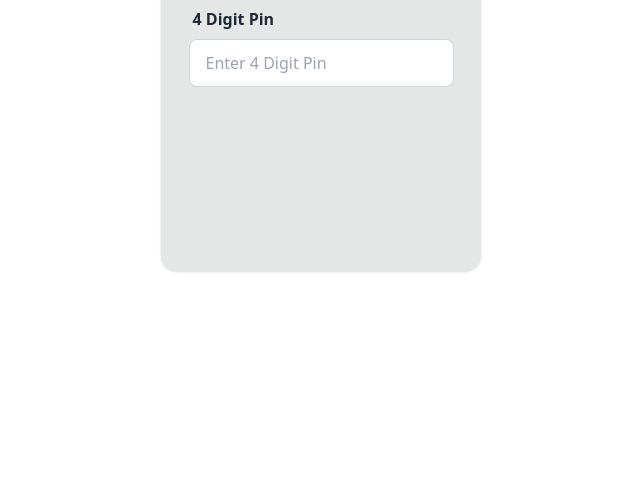
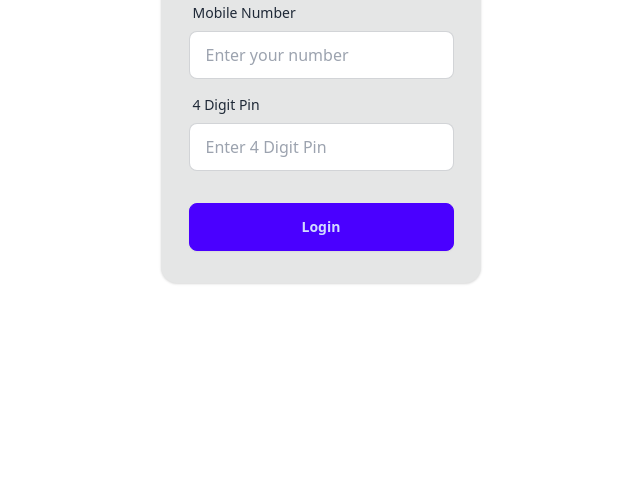
Before and after one commit to ashrafulislam08/payoo-banking, a plain HTML site: page index.html in a window 1280 px wide. Shown: the part 297-800 px from the top of the page, without its empty margins (319-959 px from the left). Drawn offline with nearby package versions, Linux system fonts and the light colour scheme.

Commit message:
Login functionality done

```diff
--- a/index.html
+++ b/index.html
@@ -12,40 +12,45 @@
     />
     <script src="https://cdn.tailwindcss.com"></script>
   </head>
-  <body class="flex items-center justify-center flex-col">
+  <body class="flex items-center justify-center flex-col h-screen">
     <!-- Login Page -->
     <div class>
       <div class="display">
-        <div class="artboard artboard-demo phone-1">
+        <div class="artboard artboard-demo phone pt-4">
           <!-- Logo of Payoo -->
           <section>
             <img src="./assets/logo.png" alt="Payoo Mobile Banking Logo" />
           </section>
           <!-- Form -->
-          <section>
-            <label class="form-control w-full max-w-xs">
-              <div class="label">
-                <span class="text-md font-semibold">Mobile Number</span>
-              </div>
+          <form class="card-body">
+            <div class="form-control">
+              <label class="label">
+                <span class="label-text">Mobile Number</span>
+              </label>
               <input
                 type="text"
-                placeholder="Enter Your Number"
-                class="input input-bordered w-full max-w-xs"
-                id="number"
+                placeholder="Enter your number"
+                class="input input-bordered"
+                id="mobile-number"
+                required
               />
-            </label>
-            <label class="form-control w-full max-w-xs">
-              <div class="label">
-                <span class="text-md font-semibold">4 Digit Pin</span>
-              </div>
+            </div>
+            <div class="form-control">
+              <label class="label">
+                <span class="label-text">4 Digit Pin</span>
+              </label>
               <input
-                type="text"
+                type="password"
                 placeholder="Enter 4 Digit Pin"
-                class="input input-bordered w-full max-w-xs"
-                id="number"
+                class="input input-bordered"
+                required
+                id="pin-number"
               />
-            </label>
-          </section>
+            </div>
+            <div class="form-control mt-6">
+              <button class="btn btn-primary" id="login-btn">Login</button>
+            </div>
+          </form>
         </div>
       </div>
     </div>
--- a/js/script.js
+++ b/js/script.js
@@ -0,0 +1,13 @@
+const mobileNumber = document.getElementById("mobile-number");
+const pinNumber = document.getElementById("pin-number");
+const loginButton = document.getElementById("login-btn");
+
+loginButton.addEventListener("click", (event) => {
+  event.preventDefault();
+  if (mobileNumber.value.length < 11 || mobileNumber.value === "") {
+    alert("Number will be 11 digit");
+  } else if (pinNumber.value.length < 4 || pinNumber.value === "") {
+    alert("Pin is 4 digit number");
+  }
+  window.location.href = "home.html";
+});
```
Also changed, not shown: deprected.html (added, +26 -0 lines), home.html (added, +11 -0 lines).
